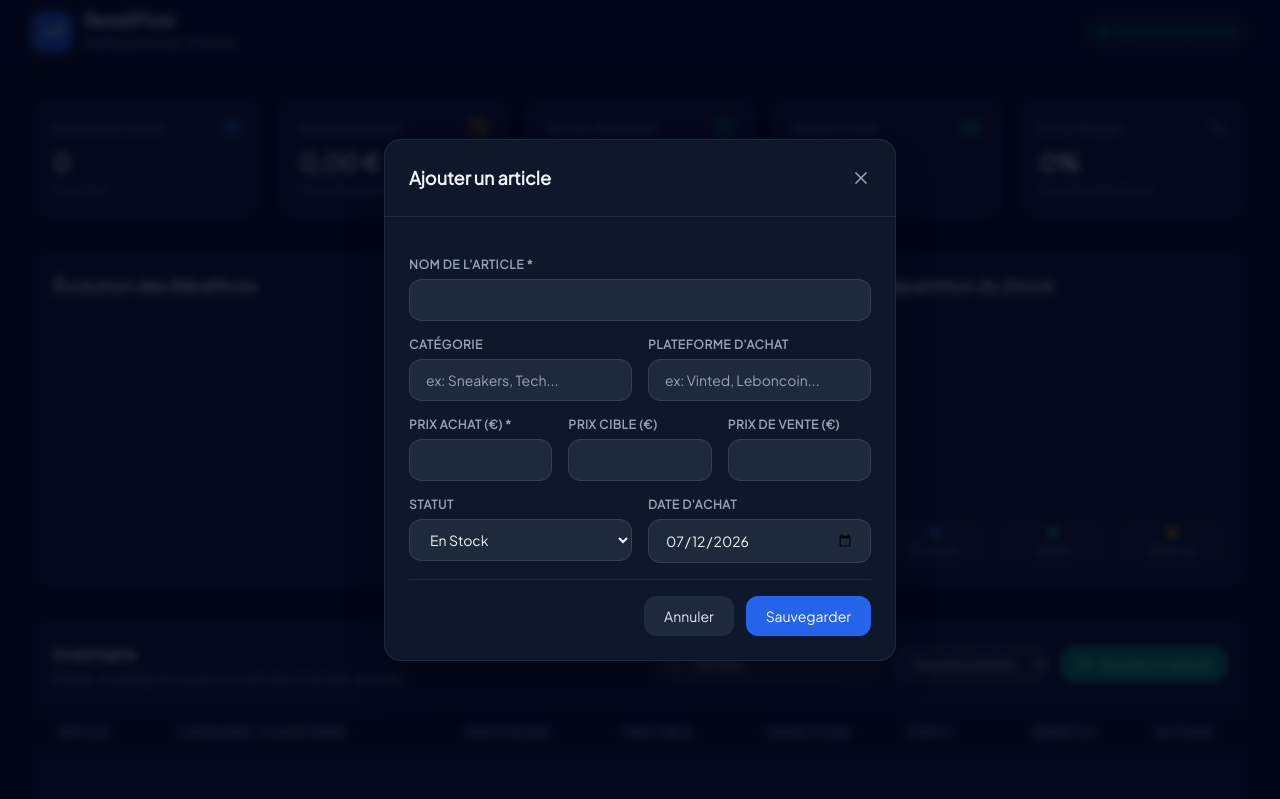
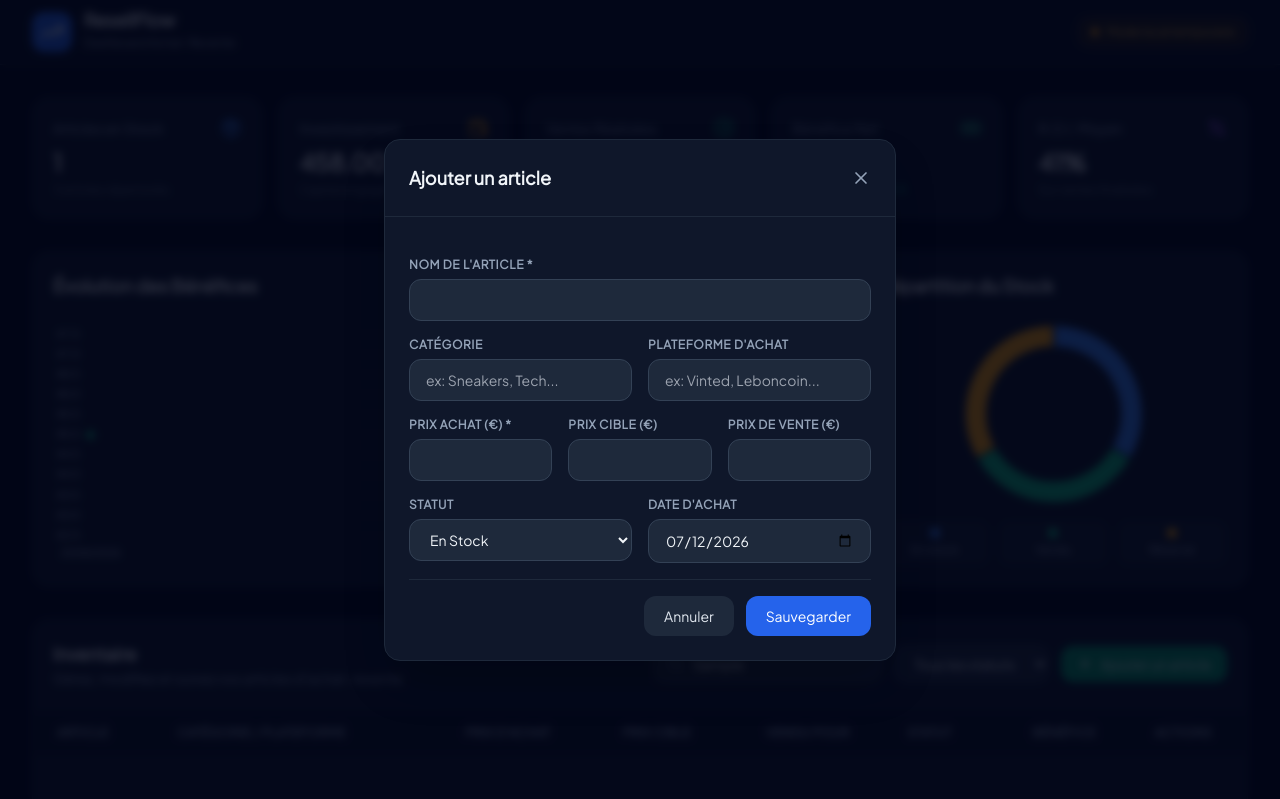
Before and after one commit to nolan436/bddstock, a plain HTML site: page index.html in a window 1280 px wide. Both pictures are taken after typing "Sample" into the empty fields and a click on the button "Ajouter un article". Shown: the top 799 px of the page. Drawn offline with nearby package versions, Linux system fonts and the light colour scheme; no server answers.

Commit message:
Enhance cloud status management and stock functions
Refactor cloud status display and update stock handling logic. Added saveStock function for local storage and cloud synchronization.

```diff
--- a/index.html
+++ b/index.html
@@ -44,9 +44,9 @@
             </div>
 
             <div class="flex items-center gap-3">
-                <span class="flex items-center gap-2 text-xs text-emerald-400 bg-emerald-500/10 px-3 py-1.5 rounded-xl border border-emerald-500/20">
-                    <span class="w-2 h-2 rounded-full bg-emerald-500 animate-pulse"></span>
-                    Synchro cloud active
+                <span id="cloudStatusBadge" class="flex items-center gap-2 text-xs text-emerald-400 bg-emerald-500/10 px-3 py-1.5 rounded-xl border border-emerald-500/20">
+                    <span id="cloudStatusDot" class="w-2 h-2 rounded-full bg-emerald-500 animate-pulse"></span>
+                    <span id="cloudStatusText">Synchro cloud active</span>
                 </span>
             </div>
         </div>
@@ -282,46 +282,68 @@
             try {
                 const response = await fetch('/.netlify/functions/stock');
                 if (response.ok) {
-                    stock = await response.json();
+                    let data = await response.json();
+
+                    if (Array.isArray(data)) {
+                        stock = data;
+                    } else if (data && Array.isArray(data.record)) {
+                        stock = data.record;
+                    } else {
+                        stock = [];
+                    }
+
                     showNotification("Données cloud chargées");
+                    updateCloudStatus(true);
                 } else {
                     throw new Error();
                 }
             } catch (e) {
                 const saved = localStorage.getItem('resellflow_stock');
                 stock = saved ? JSON.parse(saved) : [...defaultStock];
-                showNotification("Cloud inaccessible. Mode local temporaire active.", "error");
+                if (!Array.isArray(stock)) stock = [];
+                showNotification("Cloud inaccessible. Mode local temporaire actif.", "error");
+                updateCloudStatus(false);
             }
             updateDashboard();
         }
 
-async function loadStock() {
+        async function saveStock() {
+            if (!Array.isArray(stock)) stock = [];
+            localStorage.setItem('resellflow_stock', JSON.stringify(stock));
             try {
-        const response = await fetch('/.netlify/functions/stock');
-        let data = await response.json();
-
-        if (data && data.record) {
-            stock = data.record;
-        } else if (Array.isArray(data)) {
-            stock = data;
-        } else if (data && typeof data === 'object') {
-            stock = Object.values(data).find(Array.isArray) || [];
+                const response = await fetch('/.netlify/functions/stock', {
+                    method: 'POST',
+                    headers: { 'Content-Type': 'application/json' },
+                    body: JSON.stringify(stock)
+                });
+                if (response.ok) {
+                    showNotification("Données sauvegardées sur le Cloud Netlify !");
+                    updateCloudStatus(true);
                 } else {
-            stock = [];
+                    throw new Error();
+                }
+            } catch (e) {
+                showNotification("Modifications enregistrées uniquement en local.");
+                updateCloudStatus(false);
+            }
+            updateDashboard();
         }
 
-        document.getElementById('cloudStatus').className = 'flex items-center gap-1.5 bg-emerald-500/10 text-emerald-400 px-2.5 py-1 rounded-full text-xs font-medium border border-emerald-500/20';
-        document.getElementById('cloudStatusText').innerText = 'Synchro cloud active';
+        function updateCloudStatus(isActive) {
+            const badge = document.getElementById('cloudStatusBadge');
+            const dot = document.getElementById('cloudStatusDot');
+            const text = document.getElementById('cloudStatusText');
 
-        updateDashboard();
-    } catch (error) {
-        console.error('Erreur de synchro:', error);
-        document.getElementById('cloudStatus').className = 'flex items-center gap-1.5 bg-amber-500/10 text-amber-400 px-2.5 py-1 rounded-full text-xs font-medium border border-amber-500/20';
-        document.getElementById('cloudStatusText').innerText = 'Cloud inaccessible. Mode local temporaire actif.';
+            if (!badge || !dot || !text) return;
 
-        const localData = localStorage.getItem('resellflow_stock');
-        stock = localData ? JSON.parse(localData) : [];
-        updateDashboard();
+            if (isActive) {
+                badge.className = "flex items-center gap-2 text-xs text-emerald-400 bg-emerald-500/10 px-3 py-1.5 rounded-xl border border-emerald-500/20";
+                dot.className = "w-2 h-2 rounded-full bg-emerald-500 animate-pulse";
+                text.textContent = "Synchro cloud active";
+            } else {
+                badge.className = "flex items-center gap-2 text-xs text-amber-400 bg-amber-500/10 px-3 py-1.5 rounded-xl border border-amber-500/20";
+                dot.className = "w-2 h-2 rounded-full bg-amber-500";
+                text.textContent = "Mode local temporaire";
             }
         }
 
@@ -329,6 +351,8 @@
             const toast = document.getElementById('toast');
             const toastIcon = document.getElementById('toastIcon');
             const toastMessage = document.getElementById('toastMessage');
+
+            if (!toast || !toastIcon || !toastMessage) return;
 
             toastMessage.textContent = message;
             if (type === 'success') {
@@ -347,15 +371,17 @@
         }
 
         function updateDashboard() {
+            if (!Array.isArray(stock)) stock = [];
             updateKPIs();
             renderStockTable();
             renderCharts();
         }
 
         function updateKPIs() {
+            if (!Array.isArray(stock)) stock = [];
             const totalItems = stock.length;
-            const inStockItems = stock.filter(item => item.status === 'En Stock').length;
-            const soldItems = stock.filter(item => item.status === 'Vendu');
+            const inStockItems = stock.filter(item => item && item.status === 'En Stock').length;
+            const soldItems = stock.filter(item => item && item.status === 'Vendu');
 
             const totalInvest = stock.reduce((acc, item) => acc + (parseFloat(item.buyPrice) || 0), 0);
             const totalVentes = soldItems.reduce((acc, item) => acc + (parseFloat(item.sellPrice) || 0), 0);
@@ -365,7 +391,7 @@
 
             let potentialBenefice = 0;
             stock.forEach(item => {
-                if (item.status !== 'Vendu') {
+                if (item && item.status !== 'Vendu') {
                     const buy = parseFloat(item.buyPrice) || 0;
                     const target = parseFloat(item.targetPrice) || buy;
                     potentialBenefice += (target - buy);
@@ -385,12 +411,15 @@
         }
 
         function renderStockTable() {
+            if (!Array.isArray(stock)) stock = [];
             const search = document.getElementById('searchInput').value.toLowerCase();
             const filter = document.getElementById('filterStatus').value;
             const tbody = document.getElementById('stockTableBody');
+            if (!tbody) return;
             tbody.innerHTML = '';
 
             const filteredStock = stock.filter(item => {
+                if (!item) return false;
                 const matchesSearch = item.name.toLowerCase().includes(search) ||
                                       (item.category && item.category.toLowerCase().includes(search)) ||
                                       (item.platform && item.platform.toLowerCase().includes(search));
@@ -486,6 +515,7 @@
         function toggleSellDate() {
             const status = document.getElementById('productStatus').value;
             const container = document.getElementById('sellDateContainer');
+            if (!container) return;
             if (status === 'Vendu') {
                 container.classList.remove('hidden');
             } else {
@@ -502,15 +532,19 @@
 
             const modal = document.getElementById('productModal');
             const container = document.getElementById('modalContainer');
+            if (modal && container) {
                 modal.classList.remove('opacity-0', 'pointer-events-none');
                 container.classList.remove('scale-95');
+            }
         }
 
         function closeModal() {
             const modal = document.getElementById('productModal');
             const container = document.getElementById('modalContainer');
+            if (modal && container) {
                 modal.classList.add('opacity-0', 'pointer-events-none');
                 container.classList.add('scale-95');
+            }
         }
 
         function saveProduct(event) {
@@ -526,8 +560,10 @@
             const buyDate = document.getElementById('productBuyDate').value;
             const sellDate = status === 'Vendu' ? (document.getElementById('productSellDate').value || new Date().toISOString().split('T')[0]) : null;
 
+            if (!Array.isArray(stock)) stock = [];
+
             if (id) {
-                const idx = stock.findIndex(item => item.id === id);
+                const idx = stock.findIndex(item => item && item.id === id);
                 if (idx !== -1) {
                     stock[idx] = { ...stock[idx], name, category, platform, buyPrice, targetPrice, sellPrice, status, buyDate, sellDate };
                 }
@@ -544,7 +580,8 @@
         }
 
         function editProduct(id) {
-            const item = stock.find(p => p.id === id);
+            if (!Array.isArray(stock)) return;
+            const item = stock.find(p => p && p.id === id);
             if (!item) return;
 
             openModal("Modifier l'article");
@@ -563,7 +600,8 @@
         }
 
         function quickSell(id) {
-            const item = stock.find(p => p.id === id);
+            if (!Array.isArray(stock)) return;
+            const item = stock.find(p => p && p.id === id);
             if (!item) return;
 
             const sellPrice = prompt(`Prix de vente final pour "${item.name}" :`, item.targetPrice || item.buyPrice);
@@ -583,16 +621,18 @@
         }
 
         function deleteProduct(id) {
+            if (!Array.isArray(stock)) return;
             if (confirm("Voulez-vous vraiment supprimer cet article ?")) {
-                stock = stock.filter(p => p.id !== id);
+                stock = stock.filter(p => p && p.id !== id);
                 saveStock();
             }
         }
 
         function renderCharts() {
+            if (!Array.isArray(stock)) stock = [];
             const statuses = { 'En Stock': 0, 'Vendu': 0, 'Réservé': 0 };
             stock.forEach(item => {
-                if (statuses[item.status] !== undefined) {
+                if (item && statuses[item.status] !== undefined) {
                     statuses[item.status]++;
                 }
             });
@@ -601,7 +641,9 @@
                 statusChartInstance.destroy();
             }
 
-            const ctxStatus = document.getElementById('statusChart').getContext('2d');
+            const canvasStatus = document.getElementById('statusChart');
+            if (canvasStatus) {
+                const ctxStatus = canvasStatus.getContext('2d');
                 statusChartInstance = new Chart(ctxStatus, {
                     type: 'doughnut',
                     data: {
@@ -622,9 +664,10 @@
                         cutout: '75%'
                     }
                 });
+            }
 
             const soldSorted = stock
-                .filter(item => item.status === 'Vendu' && item.sellDate)
+                .filter(item => item && item.status === 'Vendu' && item.sellDate)
                 .sort((a, b) => new Date(a.sellDate) - new Date(b.sellDate));
 
             let cumulativeProfit = 0;
@@ -642,7 +685,9 @@
                 profitChartInstance.destroy();
             }
 
-            const ctxProfit = document.getElementById('profitChart').getContext('2d');
+            const canvasProfit = document.getElementById('profitChart');
+            if (canvasProfit) {
+                const ctxProfit = canvasProfit.getContext('2d');
                 profitChartInstance = new Chart(ctxProfit, {
                     type: 'line',
                     data: {
@@ -677,6 +722,7 @@
                     }
                 });
             }
+        }
     </script>
 </body>
 </html>
```
Lines whose indentation alone changed are shown as unchanged.
